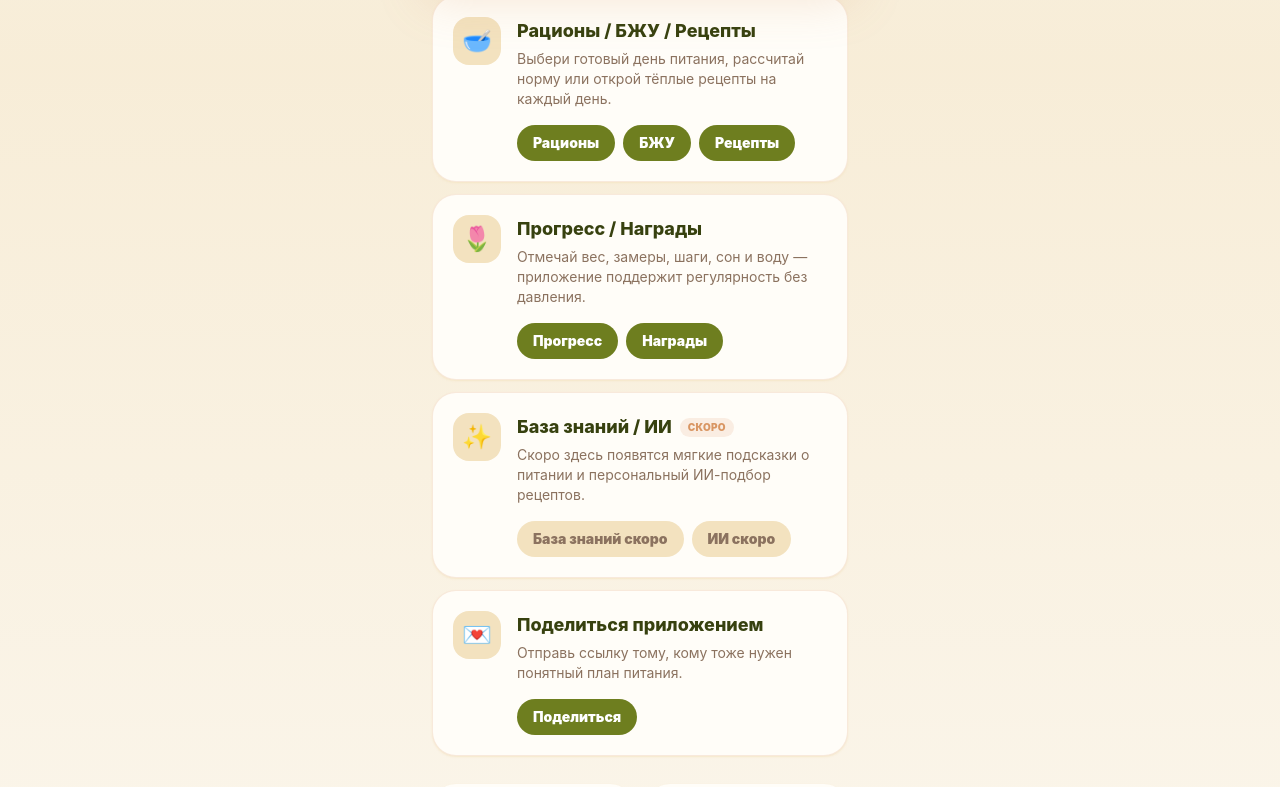
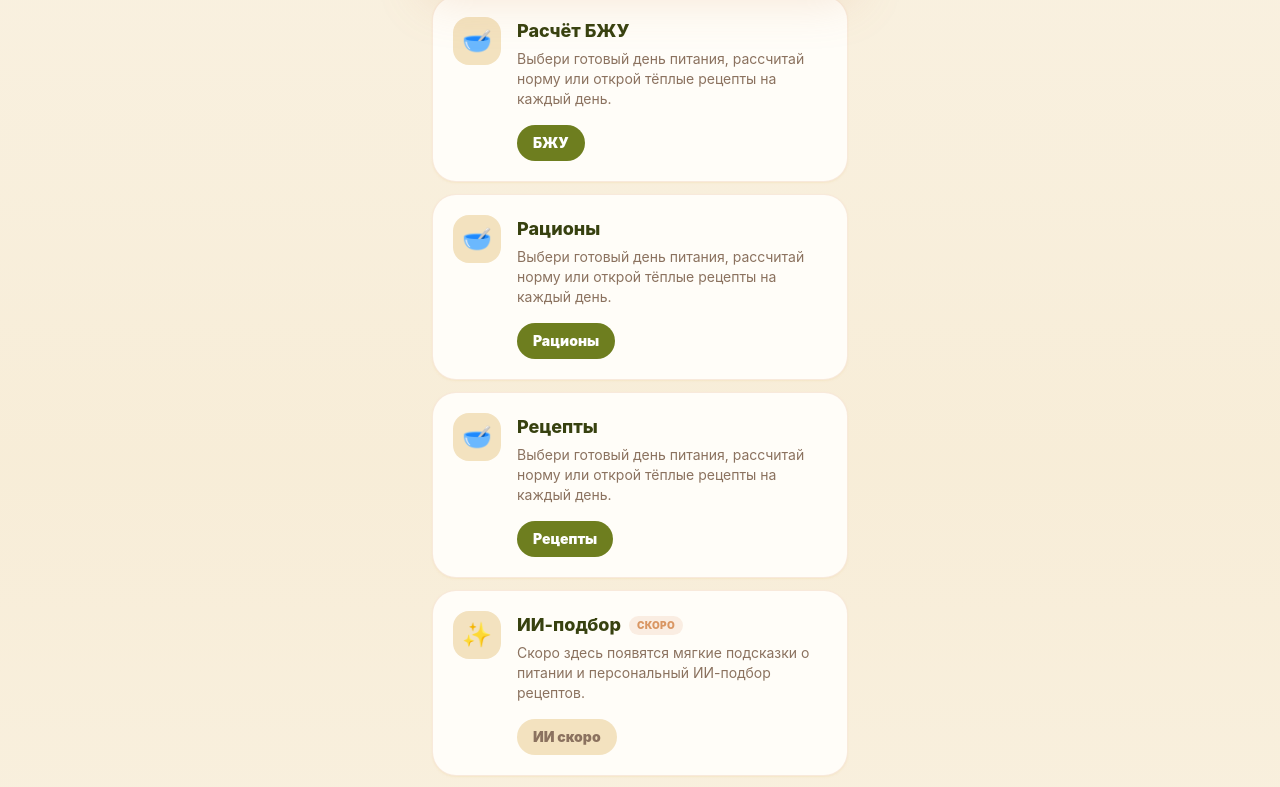
Before and after one commit to kngkczph94-sketch/ty-poela-miniapp, a React (Vite) app: page / in a window 1280 px wide. Shown: the part 816-1603 px from the top of the page. Built offline with nearby package versions, Linux system fonts and the light colour scheme.

Commit message:
Reorder home cards

```diff
--- a/src/App.tsx
+++ b/src/App.tsx
@@ -53,33 +53,48 @@ type HomeCardGroup = { title: string; description: string; icon: string; soon?:
 function HomePage({ subscriptionStatus, onOpenAccess, onOpenRations, onOpenRecipes, onOpenCart, onOpenProgress, onOpenMacros, onOpenAwards, onOpenShare }: { subscriptionStatus: SubscriptionStatus; onOpenAccess: () => void; onOpenRations: () => void; onOpenRecipes: () => void; onOpenCart: () => void; onOpenProgress: () => void; onOpenMacros: () => void; onOpenAwards: () => void; onOpenShare: () => void }) {
   const cardGroups: HomeCardGroup[] = [
     {
-      title: 'Рационы / БЖУ / Рецепты',
+      title: 'Расчёт БЖУ',
       description: 'Выбери готовый день питания, рассчитай норму или открой тёплые рецепты на каждый день.',
       icon: '🥣',
-      actions: [
-        { label: 'Рационы', onClick: onOpenRations },
-        { label: 'БЖУ', onClick: onOpenMacros },
-        { label: 'Рецепты', onClick: onOpenRecipes },
-      ],
+      actions: [{ label: 'БЖУ', onClick: onOpenMacros }],
     },
     {
-      title: 'Прогресс / Награды',
-      description: 'Отмечай вес, замеры, шаги, сон и воду — приложение поддержит регулярность без давления.',
-      icon: '🌷',
-      actions: [
-        { label: 'Прогресс', onClick: onOpenProgress },
-        { label: 'Награды', onClick: onOpenAwards },
-      ],
+      title: 'Рационы',
+      description: 'Выбери готовый день питания, рассчитай норму или открой тёплые рецепты на каждый день.',
+      icon: '🥣',
+      actions: [{ label: 'Рационы', onClick: onOpenRations }],
     },
     {
-      title: 'База знаний / ИИ',
+      title: 'Рецепты',
+      description: 'Выбери готовый день питания, рассчитай норму или открой тёплые рецепты на каждый день.',
+      icon: '🥣',
+      actions: [{ label: 'Рецепты', onClick: onOpenRecipes }],
+    },
+    {
+      title: 'ИИ-подбор',
       description: 'Скоро здесь появятся мягкие подсказки о питании и персональный ИИ-подбор рецептов.',
       icon: '✨',
       soon: true,
-      actions: [
-        { label: 'База знаний', soon: true },
-        { label: 'ИИ', soon: true },
-      ],
+      actions: [{ label: 'ИИ', soon: true }],
+    },
+    {
+      title: 'База знаний',
+      description: 'Скоро здесь появятся мягкие подсказки о питании и персональный ИИ-подбор рецептов.',
+      icon: '✨',
+      soon: true,
+      actions: [{ label: 'База знаний', soon: true }],
+    },
+    {
+      title: 'Прогресс',
+      description: 'Отмечай вес, замеры, шаги, сон и воду — приложение поддержит регулярность без давления.',
+      icon: '🌷',
+      actions: [{ label: 'Прогресс', onClick: onOpenProgress }],
+    },
+    {
+      title: 'Награды',
+      description: 'Отмечай вес, замеры, шаги, сон и воду — приложение поддержит регулярность без давления.',
+      icon: '🌷',
+      actions: [{ label: 'Награды', onClick: onOpenAwards }],
     },
     {
       title: 'Поделиться приложением',
```
